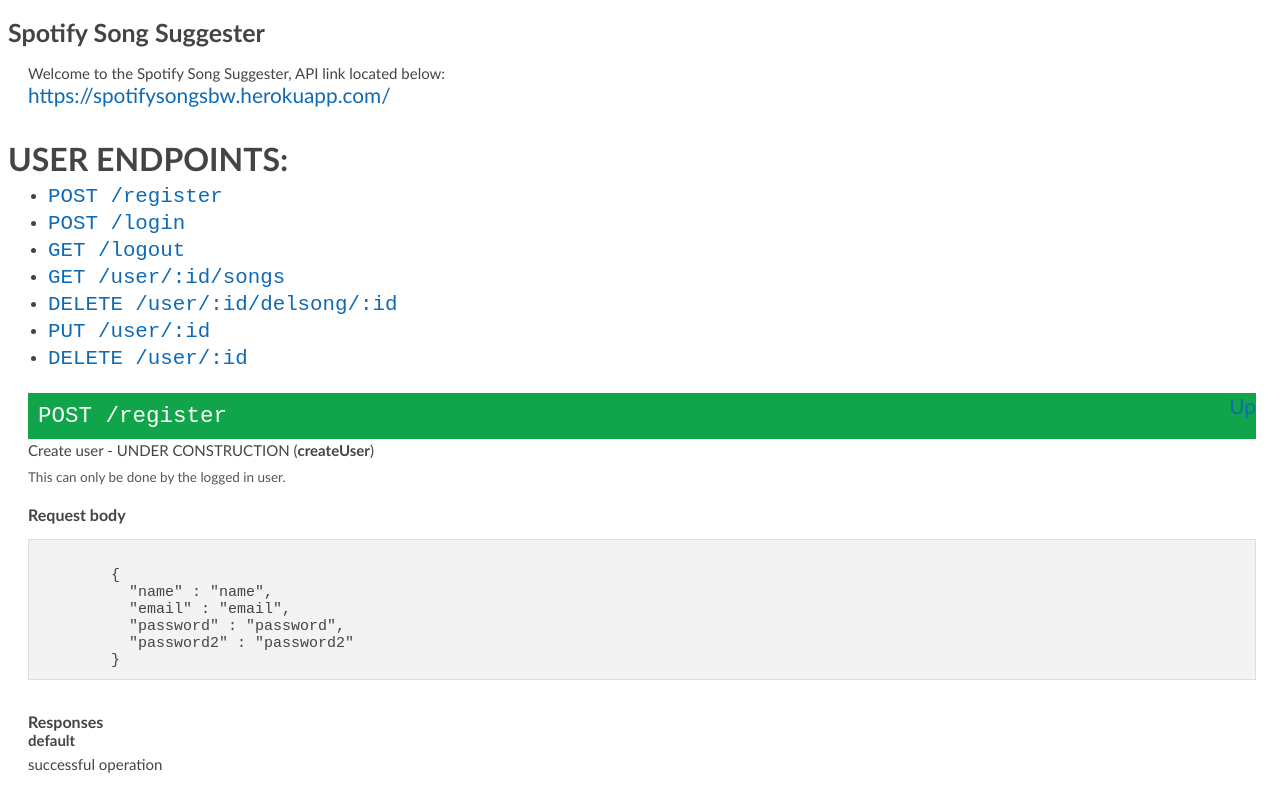
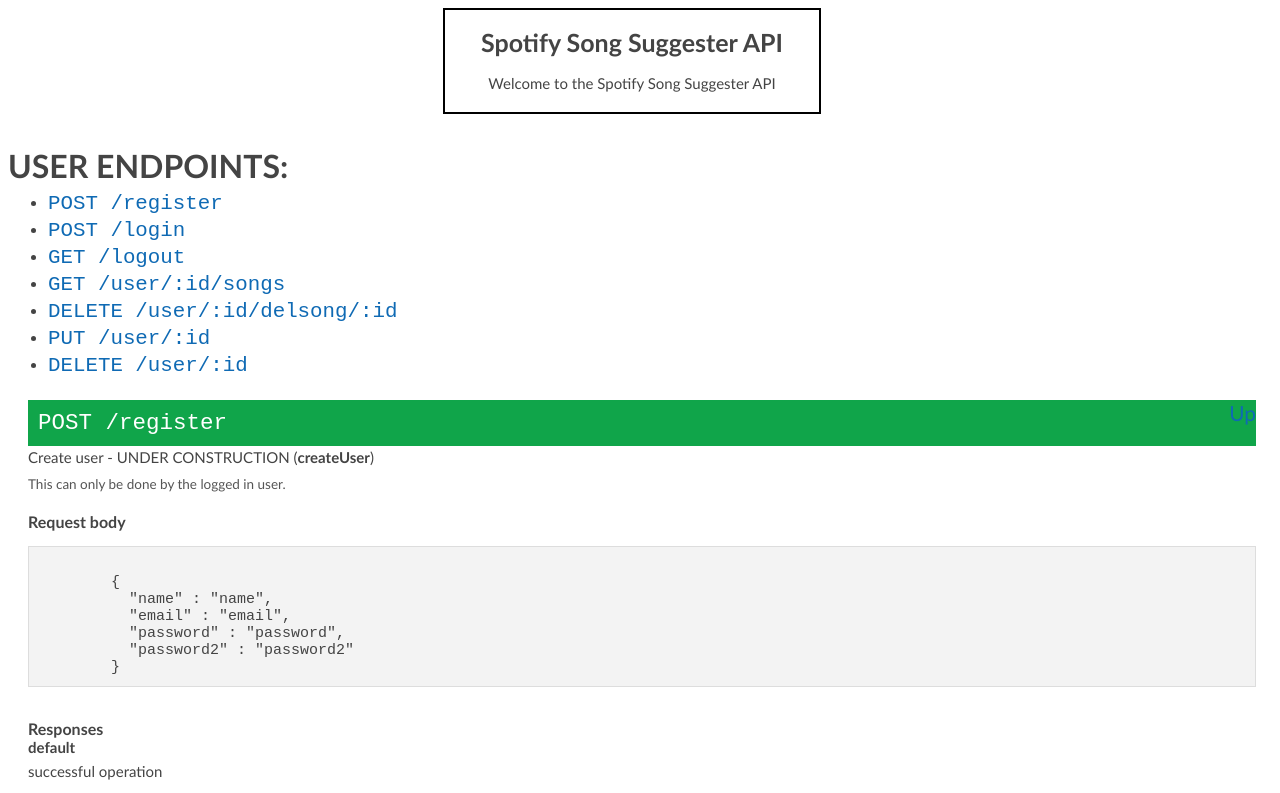
Before and after one commit to BuildWeek-Spotify-Song-Selector/back-end, a website: page documentation/index.html in a window 1280 px wide. Shown: the top 793 px of the page. Drawn offline with Linux system fonts and the light colour scheme.

Commit message:
adjust docs

```diff
--- a/documentation/index.html
+++ b/documentation/index.html
@@ -1,7 +1,7 @@
 <!DOCTYPE html>
 <html>
   <head>
-    <title>Spotify Song Suggester</title>
+    <title>Spotify Song Suggester API</title>
     <style type="text/css">
       body {
         font-family: Trebuchet MS, sans-serif;
@@ -11,7 +11,9 @@
       }
       h1 {
         font-size: 25px;
+        text-align: center;
       }
+
       h2 {
         font-size: 20px;
       }
@@ -35,8 +37,12 @@
         color: #0f6ab4;
       }
       .app-desc {
+        margin: 0 auto;
+        width: 30%;
+        padding-bottom: 20px;
         clear: both;
-        margin-left: 20px;
+        text-align: center;
+        border: 2px solid black;
       }
       .param-name {
         width: 100%;
@@ -185,14 +191,9 @@
     </style>
   </head>
   <body>
-    <h1>Spotify Song Suggester</h1>
     <div class="app-desc">
-      Welcome to the Spotify Song Suggester, API link located below:
-    </div>
-    <div class="app-desc">
-      <a href="https://spotifysongsbw.herokuapp.com/"
-        >https://spotifysongsbw.herokuapp.com/</a
-      >
+      <h1>Spotify Song Suggester API</h1>
+      Welcome to the Spotify Song Suggester API
     </div>
     <!-- <h2>Access</h2>
     <ol>
```
